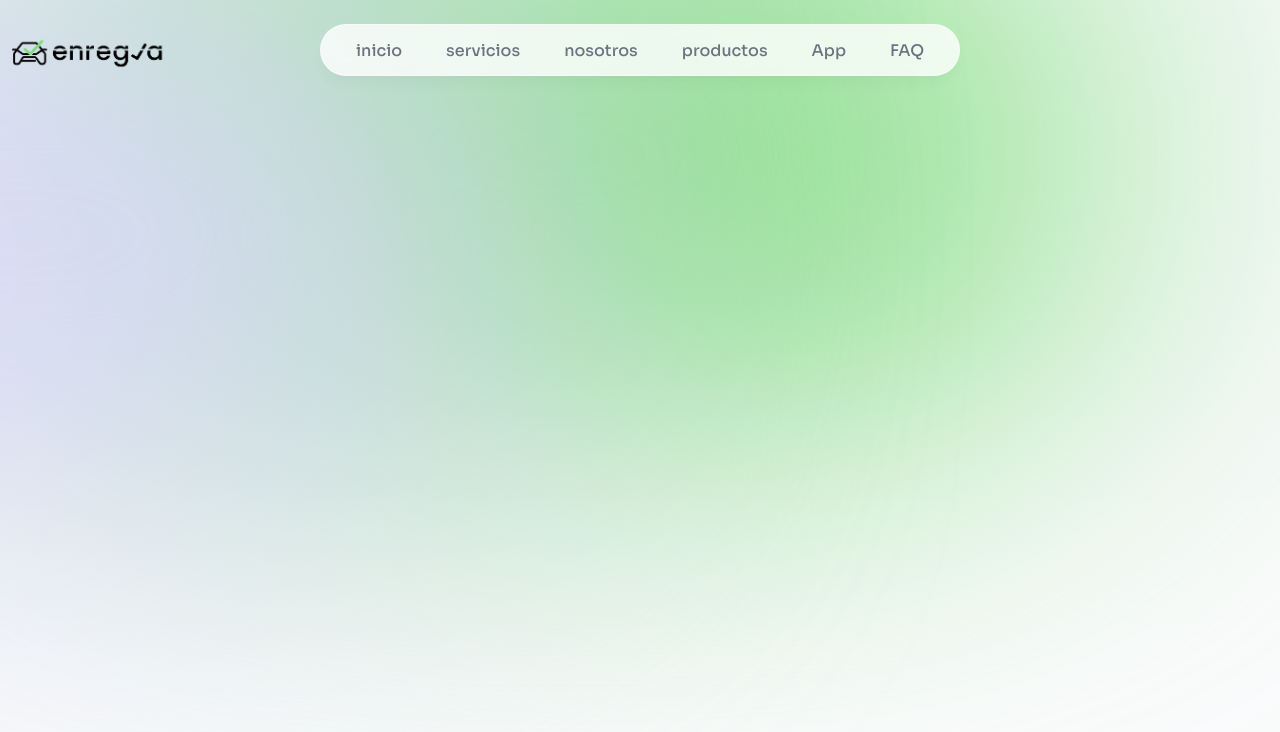
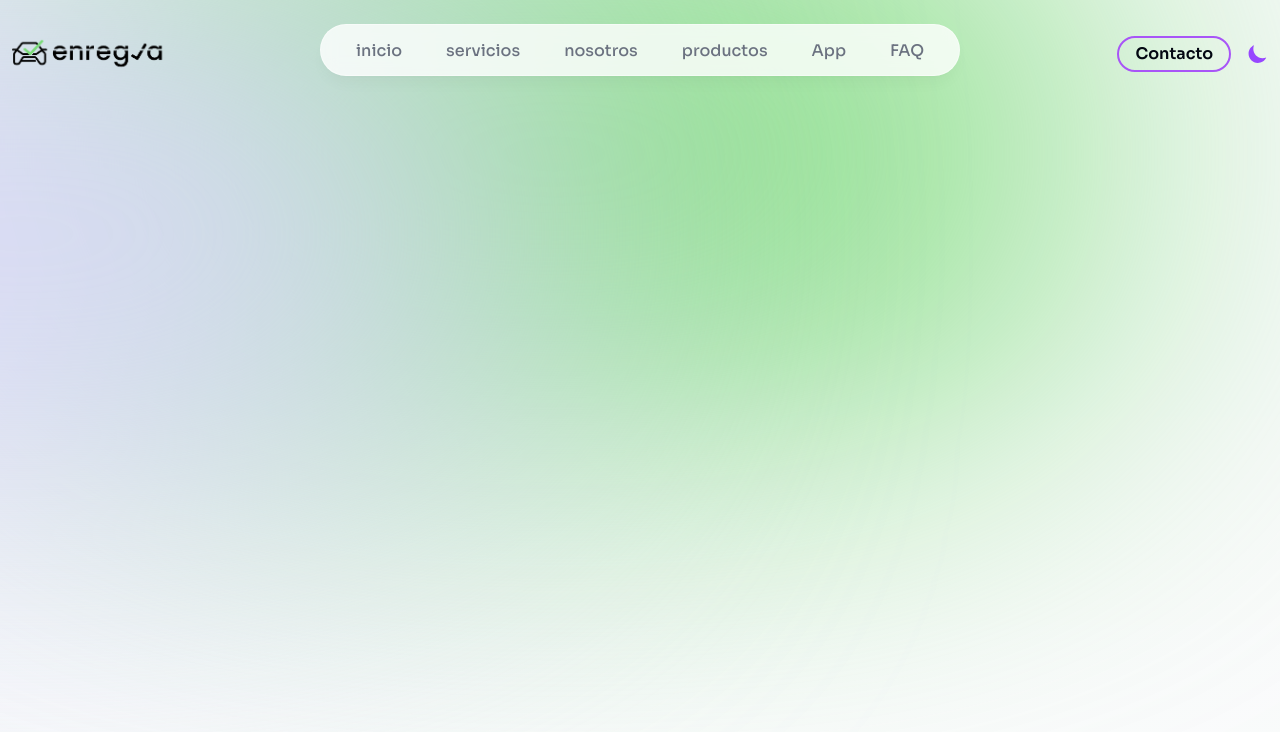
Before and after one commit to dmmtdeveloper/enregla-web, a Next.js app: page / in a window 1280 px wide. Shown: the top 732 px of the page. Built offline with nearby package versions, Linux system fonts and the light colour scheme.

Commit message:
icons + buttons

```diff
--- a/components/Navbar.tsx
+++ b/components/Navbar.tsx
@@ -7,6 +7,9 @@ import logoDark from "@/public/assets/logo-negro.png";
 import { IconAuto } from "./icons/IconAuto";
 import { links } from "@/lib/data";
 import Link from "next/link";
+import { NavContactButton } from "./buttons/NavContactButton";
+import { SunIcon } from "./icons/SunIcon";
+import { MoonIcon } from "./icons/MoonIcon";
 
 export const Navbar = () => {
   return (
@@ -80,13 +83,20 @@ export const Navbar = () => {
         )}
       >
         <Image
-          className={clsx("w-[150px] h-auto hidden lg:block md:block")}
+          className={clsx("w-[150px]  h-auto hidden lg:block md:block")}
           src={logoDark}
           alt="logoDark"
           priority
         />
         <IconAuto className="fill-slate-900 lg:hidden md:block sm:block" />
       </div>
+
+      <div className="absolute right-3 mt-9">
+        <div className="flex items-center h-full gap-4">
+          <NavContactButton />
+          <MoonIcon />
+        </div>
+      </div>
     </header>
   );
 };
--- /dev/null
+++ b/components/buttons/NavContactButton.tsx
@@ -0,0 +1,26 @@
+import React from "react";
+import clsx from "clsx";
+
+interface Props {
+  onClick?: () => void;
+}
+
+export const NavContactButton: React.FC<Props> = ({ onClick }) => {
+  return (
+    <button
+      className={clsx(
+        "border-2",
+        "border-purple-500",
+        "px-4",
+        "py-1",
+        "rounded-full",
+        "font-semibold",
+        "block",
+        "cursor-pointer"
+      )}
+      onClick={onClick}
+    >
+      Contacto
+    </button>
+  );
+};
--- /dev/null
+++ b/components/icons/MenuIcon.tsx
@@ -0,0 +1,24 @@
+import React, { FC, SVGProps } from "react";
+type SvgProps = SVGProps<SVGSVGElement>;
+
+export const IconMenu: FC<SvgProps> = (props: SVGProps<SVGSVGElement>) => {
+  return (
+    <svg
+      xmlns="http://www.w3.org/2000/svg"
+      width="2em"
+      height="2em"
+      viewBox="0 0 512 512"
+      {...props}
+    >
+      <path
+        fill={props.fill}
+        stroke="currentColor"
+        strokeLinecap="round"
+        strokeMiterlimit="10"
+        strokeWidth="38"
+        d="M88 152h336M88 256h336M88 360h336"
+        className="dark:text-[#7ADB78]"
+      />
+    </svg>
+  );
+};
--- /dev/null
+++ b/components/icons/MoonIcon.tsx
@@ -0,0 +1,19 @@
+import { FC, SVGProps } from "react";
+
+type SvgProps = SVGProps<SVGSVGElement>;
+
+export const MoonIcon: FC<SvgProps> = (props: SVGProps<SVGSVGElement>) => (
+  <svg
+    xmlns="http://www.w3.org/2000/svg"
+    width="1.30em"
+    height="1.26em"
+    viewBox="0 0 512 512"
+    {...props}
+  >
+    <path
+      fill="currentColor"
+      d="M152.62 126.77c0-33 4.85-66.35 17.23-94.77C87.54 67.83 32 151.89 32 247.38C32 375.85 136.15 480 264.62 480c95.49 0 179.55-55.54 215.38-137.85c-28.42 12.38-61.8 17.23-94.77 17.23c-128.47 0-232.61-104.14-232.61-232.61"
+      className="text-[#9747FF]"
+    />
+  </svg>
+);
--- /dev/null
+++ b/components/icons/SunIcon.tsx
@@ -0,0 +1,25 @@
+import { FC, SVGProps } from "react";
+
+type SvgProps = SVGProps<SVGSVGElement>;
+
+export const SunIcon : FC<SvgProps> = (props: SVGProps<SVGSVGElement>) => {
+  return (
+    <svg
+      xmlns="http://www.w3.org/2000/svg"
+      width="1.3em"
+      height="1.3em"
+      viewBox="0 0 24 24"
+      {...props}
+    >
+      <g fill="none">
+        <path
+          fill-rule="evenodd"
+          clip-rule="evenodd"
+          d="M13 3a1 1 0 1 0-2 0v1a1 1 0 1 0 2 0V3zM5.707 4.293a1 1 0 0 0-1.414 1.414l1 1a1 1 0 0 0 1.414-1.414l-1-1zm14 0a1 1 0 0 0-1.414 0l-1 1a1 1 0 0 0 1.414 1.414l1-1a1 1 0 0 0 0-1.414zM12 7a5 5 0 1 0 0 10a5 5 0 0 0 0-10zm-9 4a1 1 0 1 0 0 2h1a1 1 0 1 0 0-2H3zm17 0a1 1 0 1 0 0 2h1a1 1 0 1 0 0-2h-1zM6.707 18.707a1 1 0 1 0-1.414-1.414l-1 1a1 1 0 1 0 1.414 1.414l1-1zm12-1.414a1 1 0 0 0-1.414 1.414l1 1a1 1 0 0 0 1.414-1.414l-1-1zM13 20a1 1 0 1 0-2 0v1a1 1 0 1 0 2 0v-1z"
+          fill="currentColor"
+          className="dark:text-[#7ADB78]"
+        />
+      </g>
+    </svg>
+  );
+};
```
